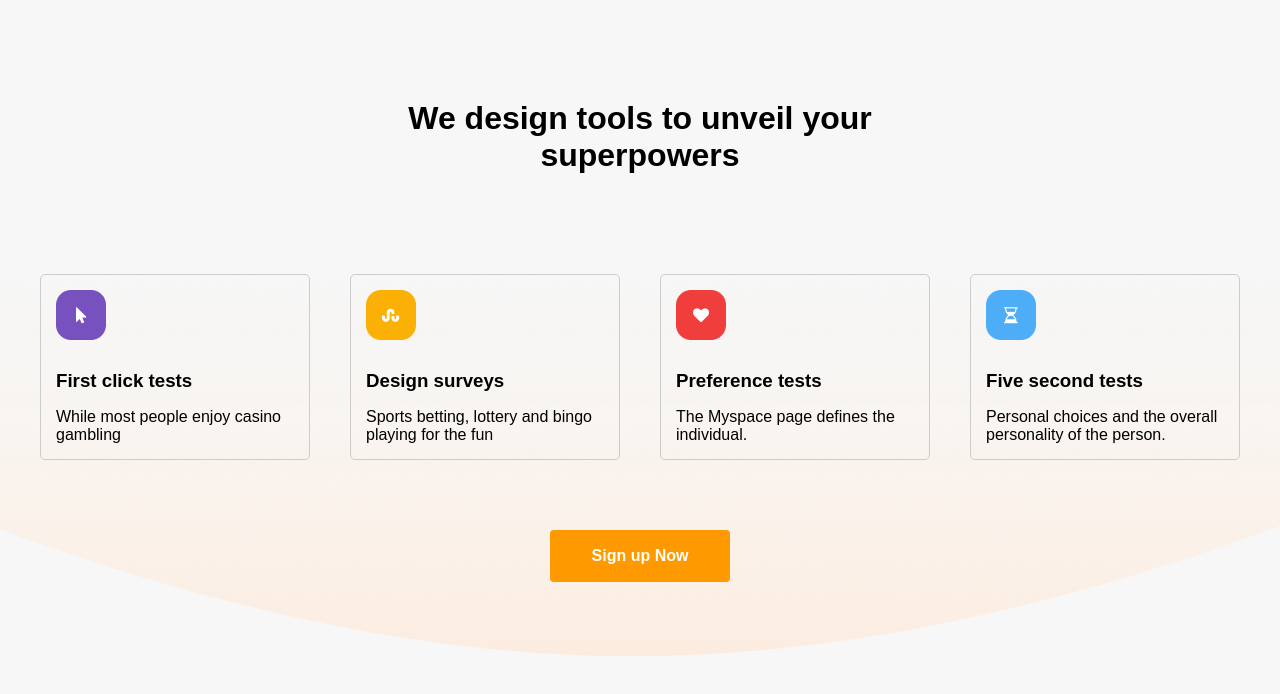
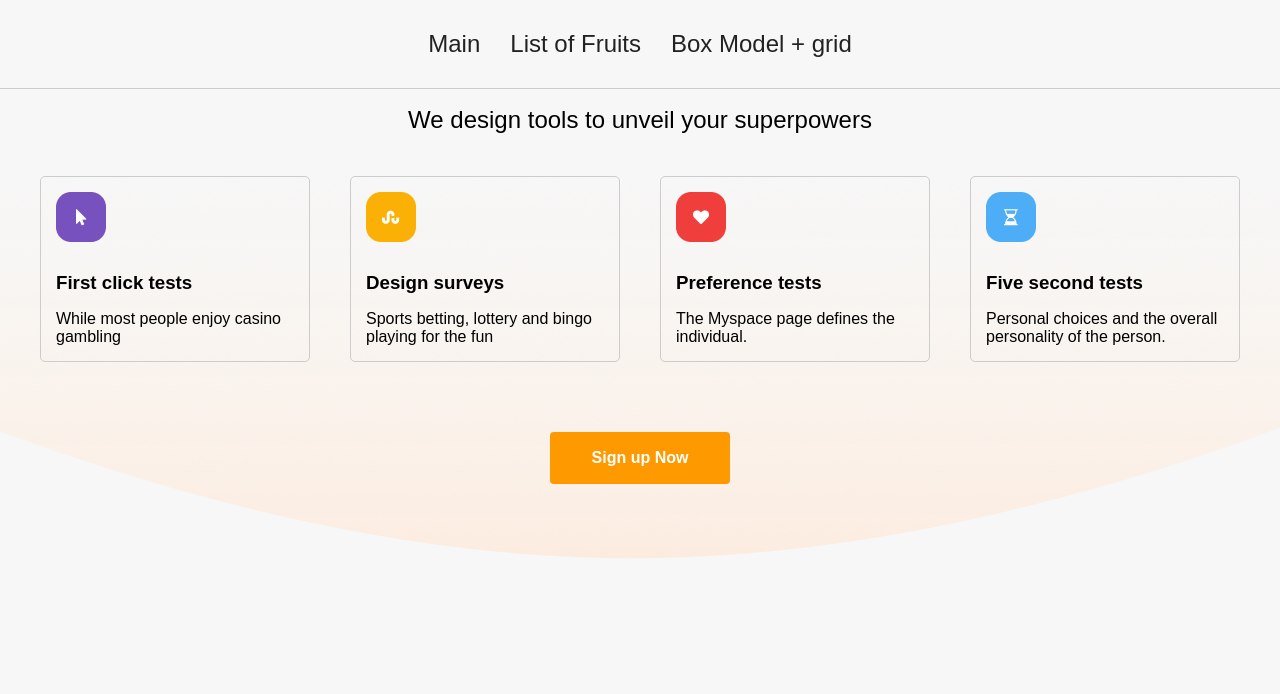
Before and after one commit to OlegMarchenko/webforms, a plain HTML site: page boxmodel.html in a window 1280 px wide. Shown: the top 694 px of the page. Drawn offline with Linux system fonts and the light colour scheme.

Commit message:
added headed and spleated styles

```diff
--- a/boxmodel.html
+++ b/boxmodel.html
@@ -5,17 +5,35 @@
   <meta name="viewport"
         content="width=device-width, user-scalable=no, initial-scale=1.0, maximum-scale=1.0, minimum-scale=1.0">
   <meta http-equiv="X-UA-Compatible" content="ie=edge">
+  <link rel="shortcut icon" href="images/favicon.png" type="image/x-icon">
+  <link rel="stylesheet" href="styles/general.css">
   <link rel="stylesheet" href="styles/boxmodel.css">
   <title>BOX Model</title>
 </head>
 <body>
 
+<header>
+  <nav>
+    <ul class="nav-list">
+      <li class="nav-list__item">
+        <a href="/webforms/index.html">Main</a>
+      </li>
+      <li class="nav-list__item">
+        <a href="/webforms/classes.html">List of Fruits</a>
+      </li>
+      <li class="nav-list__item">
+        <a href="/webforms//boxmodel.html">Box Model + grid</a>
+      </li>
+    </ul>
+  </nav>
+</header>
 
-<h1>We design tools to unveil your superpowers</h1>
+
 
 <main>
   <section class="section section-tools">
     <div class="container">
+      <h1>We design tools to unveil your superpowers</h1>
       <ul class="card-list">
         <li class="card-list-item">
           <img src="images/icon1.png" alt="icon">
--- a/styles/boxmodel.css
+++ b/styles/boxmodel.css
@@ -1,32 +1,7 @@
 
-* {
-  margin: 0;
-  box-sizing: border-box;
-}
-
-ul, ol {
-  padding: 0;
-  list-style: none;
-}
-
-body {
-  font-family: 'Arial', sans-serif;
-  background: #F7F7F7;
-  padding-top: 100px;
-  overflow-x: hidden;
-}
-
-.container {
-  padding: 0 15px;
-  max-width: 1230px;
-  margin: 0 auto;
-}
-
-h1 {
-  max-width: 540px;
-  width: 100%;
-  margin: 0 auto 40px;
-  text-align: center;
+.section-tools {
+  position: relative;
+  padding-bottom: 75px;
 }
 
 .card-list-item {
@@ -35,10 +10,8 @@ h1 {
   padding: 15px;
 }
 
-
 .card-list {
   display: grid;
-  /*grid-template-columns: repeat(4, 1fr);*/
   grid-template-columns: repeat(auto-fit, minmax(180px, 1fr));
   grid-gap: 40px;
   margin-bottom: 70px;
@@ -51,15 +24,6 @@ h1 {
 
 .card-list-item h3 {
   margin-bottom: 16px;
-}
-
-.section {
-  margin: 100px 0;
-}
-
-.section-tools {
-  position: relative;
-  padding-bottom: 75px;
 }
 
 .section-tools .container {
--- /dev/null
+++ b/styles/general.css
@@ -0,0 +1,72 @@
+
+
+* {
+  margin: 0;
+  box-sizing: border-box;
+}
+
+ul, ol {
+  padding: 0;
+  list-style: none;
+}
+
+a {
+  text-decoration: none;
+}
+
+body {
+  font-family: 'Arial', sans-serif;
+  background: #F7F7F7;
+  overflow-x: hidden;
+}
+
+.container {
+  padding: 0 15px;
+  max-width: 1230px;
+  margin: 0 auto;
+}
+
+h1 {
+  font: 500 24px / 32px 'Arial', sans-serif;
+  max-width: 540px;
+  width: 100%;
+  margin: 0 auto 40px;
+  text-align: center;
+}
+
+header {
+  padding: 30px 0;
+  border-bottom: 1px solid #ccc;
+  margin-bottom: 15px;
+}
+
+.nav-list {
+  display: flex;
+  justify-content: center;
+}
+
+.nav-list__item a {
+  font-size: 24px;
+  color: #222;
+  position: relative;
+  padding-bottom: 5px;
+}
+
+.nav-list__item a::after {
+  position: absolute;
+  content: '';
+  width: 0;
+  height: 2px;
+  bottom: 0;
+  left: 0;
+  background: #FF9900;
+  transition: .5s all ease-in-out;
+}
+
+.nav-list__item a:hover::after {
+  width: 100%;
+}
+
+.nav-list__item:not(:last-child) {
+  margin-right: 30px;
+}
--- a/styles/style.css
+++ /dev/null
@@ -1,170 +0,0 @@
-
-* {
-  margin: 0;
-  box-sizing: border-box;
-}
-
-ul, ol {
-  padding: 0;
-}
-
-body {
-  font-family: 'Arial', sans-serif;
-  background: #F7F7F7;
-  padding: 50px 0;
-}
-
-h1 {
-  font: 500 24px / 32px 'Arial', sans-serif;
-  margin-bottom: 20px;
-}
-
-
-main {
-  min-height: 100vh;
-  display: flex;
-  align-items: center;
-}
-
-.form-holder {
-  max-width: 570px;
-  width: 100vw;
-  margin: 0 auto;
-  background-color: #fff;
-  padding: 35px 36px 16px;
-  border: 1px solid #ccc;
-  border-radius: 6px;
-  box-shadow: rgba(0, 0, 0, 0.35) 0 5px 15px;
-}
-
-label {
-  display: block;
-  font: 400 15px / 22px 'Arial', sans-serif;
-  color: #545454;
-}
-
-.form-group-input input,
-.form-group-select select {
-  width: 100%;
-  border: 1px solid #E4E4E4;
-  border-radius: 6px;
-  height: 38px;
-  outline: none;
-  padding: 0 15px;
-}
-
-.form-group-input input:focus,
-.form-group-select select:focus {
-  border-color: #007BFF;
-}
-
-
-.form-group-2col {
-  display: grid;
-  grid-template-columns: 1fr 1fr;
-  grid-gap: 12px;
-}
-
-.form-group {
-  margin-bottom: 20px;
-}
-
-.form-group-radio-btns {
-  display: flex;
-}
-
-
-.form-group-radio {
-  display: flex;
-  align-items: center;
-  margin-right: 20px;
-}
-
-.form-group-radio input {
-  margin-right: 8px;
-}
-
-.form-tooltip {
-  display: block;
-  font-size: 13px;
-  line-height: 18px;
-  letter-spacing: -0.1px;
-  color: #969696;
-  margin-top: 8px;
-}
-
-.icon {
-  width: 50px;
-  height: 50px;
-}
-
-.icon:hover {
-  fill: red;
-}
-
-.classes-page {
-  padding: 100px 0;
-}
-
-.list {
-  width: 300px;
-  margin: 0 auto;
-  list-style: none;
-  padding: 0;
-}
-
-.list li {
-  display: flex;
-  align-items: center;
-  padding: 5px 10px;
-  border: 1px solid #88839E;
-  margin-bottom: 5px;
-  border-radius: 3px;
-  transition: .5s ease-in;
-}
-
-.list li > p {
-  position: relative;
-  color: #fff;
-}
-
-.list input {
-  margin-right: 10px;
-  z-index: 1;
-}
-
-.list-item {
-  position: relative;
-}
-
-.list-item > p span {
-  position: absolute;
-  top: 50%;
-  transform: translateY(-50%);
-  left: 0;
-  width: calc(100% + 5px);
-  height: 2px;
-  background: transparent;
-  transition: .4s ease-in-out;
-}
-
-.list-item input:checked + p {
-  color: #9B96AC;
-}
-
-.list-item input:checked ~ p span {
-  background: tomato;
-}
-
-.custom-bg {
-  position: absolute;
-  top: 0;
-  left: 0;
-  width: 100%;
-  height: 100%;
-  background: #88839E;
-}
-
-.list-item input:checked + .custom-bg {
-  background: #7A7593;
-}
```
Also changed, not shown: classes.html (+21 -3 lines), index.html (+19 -2 lines), styles/classes.css (added, +64 -0 lines), styles/form.css (added, +67 -0 lines), images/favicon.png (renamed from favicon.png).
